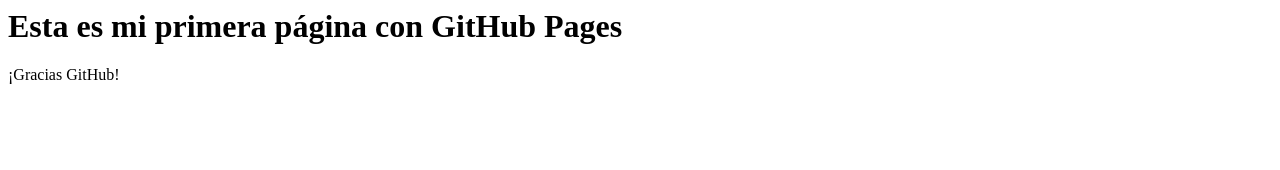
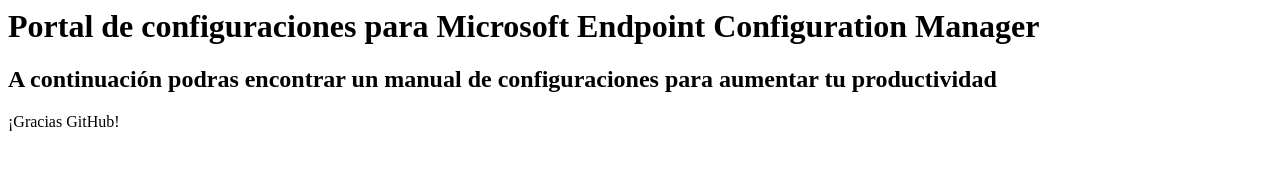
Before and after one commit to erickbn/EndPointCMGRepo, a plain HTML site: page index.html in a window 1280 px wide. Drawn offline with Linux system fonts and the light colour scheme.

Commit message:
Update index.html

```diff
--- a/index.html
+++ b/index.html
@@ -1,4 +1,5 @@
 <html>
-<h1> Esta es mi primera página con GitHub Pages </h1>
+<h1> Portal de configuraciones para Microsoft Endpoint Configuration Manager </h1>
+  <h2> A continuación podras encontrar un manual de configuraciones para aumentar tu productividad </h2>
 <p>¡Gracias GitHub!</p>
 </html>
```
